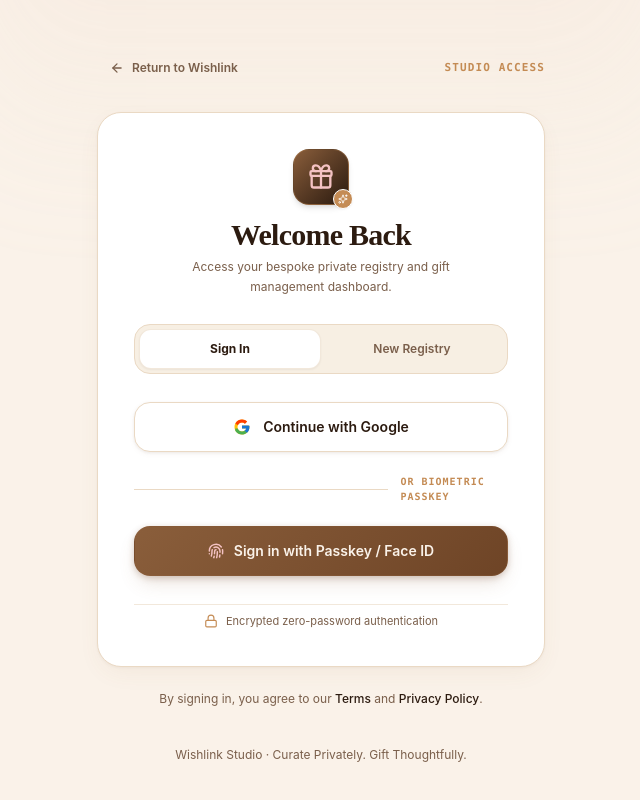
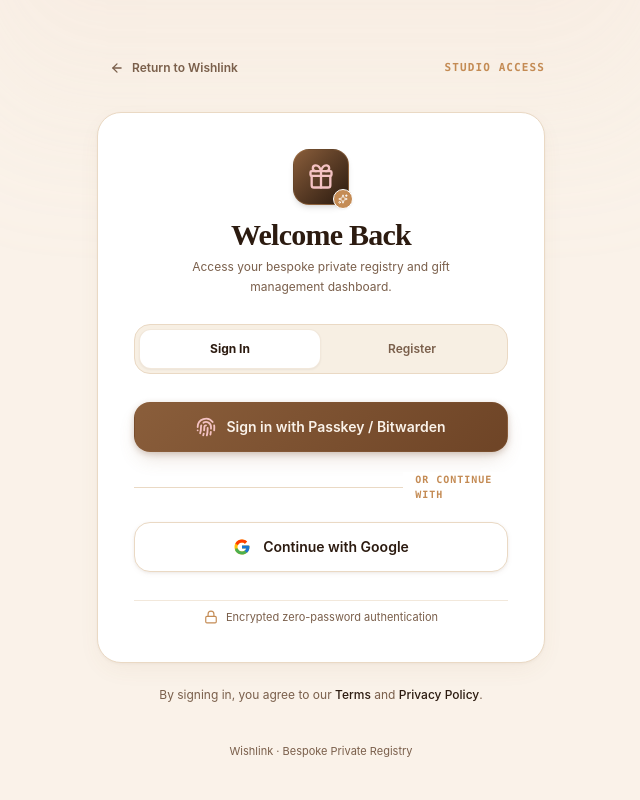
Before and after one commit to shovon05/wishlink, a Next.js app: page /login in a window 1280 px wide. Shown: the top 800 px of the page, without its empty margins (319-959 px from the left). Built offline with nearby package versions, Linux system fonts and the light colour scheme; no server answers.

Commit message:
feat(auth): promote passkey sign-in to primary login action and add password manager passkey support

```diff
--- a/app/(auth)/login/page.tsx
+++ b/app/(auth)/login/page.tsx
@@ -1,24 +1,24 @@
 'use client'
 
 import { useState } from 'react'
-import { createClient } from '@/lib/supabase/client'
 import { useRouter } from 'next/navigation'
 import Link from 'next/link'
-import { Gift, ArrowLeft, Sparkles, Fingerprint, Lock } from 'lucide-react'
+import { createClient } from '@/lib/supabase/client'
 import MaterialErrorBanner from '@/components/MaterialErrorBanner'
+import { Gift, Lock, ArrowLeft, Fingerprint, Sparkles } from 'lucide-react'
 
 export default function LoginPage() {
+  const router = useRouter()
   const supabase = createClient()
-  const router = useRouter()
-  const [errorMsg, setErrorMsg] = useState<unknown | null>(null)
+
+  const [activeTab, setActiveTab] = useState<'signin' | 'signup'>('signin')
   const [loadingGoogle, setLoadingGoogle] = useState(false)
   const [loadingPasskey, setLoadingPasskey] = useState(false)
-  const [activeTab, setActiveTab] = useState<'signin' | 'signup'>('signin')
+  const [errorMsg, setErrorMsg] = useState<unknown>(null)
 
   const handleGoogleLogin = async () => {
     setErrorMsg(null)
     setLoadingGoogle(true)
-
     try {
       const { error } = await supabase.auth.signInWithOAuth({
         provider: 'google',
@@ -26,7 +26,6 @@ export default function LoginPage() {
           redirectTo: `${window.location.origin}/auth/callback`,
         },
       })
-
       if (error) {
         setErrorMsg(error)
       }
@@ -41,17 +40,16 @@ export default function LoginPage() {
     setLoadingPasskey(true)
 
     try {
-      if (!window.PublicKeyCredential) {
-        throw new Error('Your browser or device does not currently support biometric Passkey authentication.')
+      if (typeof window === 'undefined' || !window.PublicKeyCredential) {
+        throw new Error('Your browser or device does not currently support Passkey authentication.')
       }
 
+      // Supabase Passwordless Passkey Login
+      // Prompts the browser's credential manager (Bitwarden, 1Password, Touch ID, Face ID, YubiKey)
+      // to select the user's enrolled passkey and authenticate with zero passwords.
       const { data, error } = await supabase.auth.signInWithPasskey()
 
       if (error) {
-        if (error.message.toLowerCase().includes('cancel') || error.message.includes('NotAllowedError')) {
-          setErrorMsg('Biometric sign-in was cancelled.')
-          return
-        }
         setErrorMsg(error)
         return
       }
@@ -115,7 +113,7 @@ export default function LoginPage() {
             </div>
           </div>
 
-          {/* Mode Tabs: Sign In / Create Account */}
+          {/* Segmented Auth Selector */}
           <div
             role="tablist"
             aria-label="Authentication Options"
@@ -145,7 +143,7 @@ export default function LoginPage() {
                   : 'text-slate-muted hover:text-ink'
               }`}
             >
-              New Registry
+              Register
             </button>
           </div>
 
@@ -154,12 +152,34 @@ export default function LoginPage() {
             <MaterialErrorBanner
               error={errorMsg}
               onDismiss={() => setErrorMsg(null)}
+              onRetry={handlePasskeyLogin}
               fallbackMessage="Authentication could not be completed."
             />
           )}
 
           {/* Authentication Actions */}
           <div className="space-y-3.5">
+            {/* 1. Primary Passkey / Passwordless Login Button */}
+            <button
+              onClick={handlePasskeyLogin}
+              disabled={loadingGoogle || loadingPasskey}
+              type="button"
+              className="posh-button-primary w-full flex items-center justify-center gap-2.5 px-5 py-3.5 rounded-2xl text-sm font-semibold active:scale-98 disabled:opacity-50 cursor-pointer border border-mocha/30 focus-visible:outline-none focus-visible:ring-2 focus-visible:ring-caramel min-h-[48px] shadow-sm"
+            >
+              <Fingerprint className="w-5 h-5 text-blush stroke-[2.2]" />
+              <span>
+                {loadingPasskey ? 'Waiting for Authenticator / Password Manager...' : 'Sign in with Passkey / Bitwarden'}
+              </span>
+            </button>
+
+            {/* Elegant Divider */}
+            <div className="relative py-1.5 flex items-center justify-center">
+              <div className="w-full border-t border-parchment" />
+              <span className="bg-white px-3 text-[10px] font-semibold text-caramel uppercase tracking-widest font-mono">
+                or continue with
+              </span>
+            </div>
+
             {/* Google OAuth Button */}
             <button
               onClick={handleGoogleLogin}
@@ -177,27 +197,6 @@ export default function LoginPage() {
                 {loadingGoogle
                   ? 'Connecting with Google...'
                   : activeTab === 'signin' ? 'Continue with Google' : 'Sign Up with Google'}
-              </span>
-            </button>
-
-            {/* Elegant Divider */}
-            <div className="relative py-2 flex items-center justify-center">
-              <div className="w-full border-t border-parchment" />
-              <span className="bg-white px-3 text-[10px] font-semibold text-caramel uppercase tracking-widest font-mono">
-                or biometric passkey
-              </span>
-            </div>
-
-            {/* Biometric Passkey Button */}
-            <button
-              onClick={handlePasskeyLogin}
-              disabled={loadingGoogle || loadingPasskey}
-              type="button"
-              className="posh-button-primary w-full flex items-center justify-center gap-2.5 px-5 py-3.5 rounded-2xl text-sm font-semibold active:scale-98 disabled:opacity-50 cursor-pointer border border-mocha/30 focus-visible:outline-none focus-visible:ring-2 focus-visible:ring-caramel min-h-[48px]"
-            >
-              <Fingerprint className="w-4 h-4 text-blush stroke-[2.2]" />
-              <span>
-                {loadingPasskey ? 'Verifying biometric passkey...' : 'Sign in with Passkey / Face ID'}
               </span>
             </button>
           </div>
@@ -219,8 +218,8 @@ export default function LoginPage() {
       </div>
 
       {/* Footer Branding */}
-      <footer className="text-center text-xs text-slate-muted py-4">
-        <span>Wishlink Studio · Curate Privately. Gift Thoughtfully.</span>
+      <footer className="w-full max-w-md text-center py-4 text-[11px] text-slate-muted">
+        <span>Wishlink &middot; Bespoke Private Registry</span>
       </footer>
     </main>
   )
--- a/app/dashboard/security/page.tsx
+++ b/app/dashboard/security/page.tsx
@@ -58,6 +58,12 @@ export default function SecurityPage() {
         throw new Error('Your browser or hardware does not support Passkey (WebAuthn) registration.')
       }
 
+      // Check for password manager support or platform authenticator
+      const isBitwardenOrExtensionAvailable = typeof window.PublicKeyCredential !== 'undefined'
+
+      // Call Supabase registerPasskey
+      // Note: Supabase passkey registration allows modern password managers (Bitwarden, 1Password, Dashlane)
+      // and device authenticators (Touch ID, Windows Hello, YubiKey) to capture and store the credential.
       const { data, error } = await supabase.auth.registerPasskey()
 
       if (error) {
@@ -66,7 +72,11 @@ export default function SecurityPage() {
       }
 
       if (data) {
-        setSuccessMsg('New biometric Passkey enrolled successfully.')
+        setSuccessMsg(
+          isBitwardenOrExtensionAvailable
+            ? 'New Passkey enrolled successfully! Saved to your password manager or biometric authenticator.'
+            : 'New biometric Passkey enrolled successfully.'
+        )
         await fetchPasskeys()
       }
     } catch (err) {
@@ -105,12 +115,12 @@ export default function SecurityPage() {
             <span>Security & Credentials</span>
           </h1>
           <p className="text-xs sm:text-sm text-slate-muted mt-1 leading-relaxed">
-            Manage hardware passkeys, biometric authentication, and multi-factor security.
+            Manage passwordless passkeys (Touch ID, Bitwarden, 1Password) and multi-factor security.
           </p>
         </div>
         <div className="flex items-center gap-2 self-start sm:self-auto bg-parchment-light/60 px-3 py-1.5 rounded-full border border-parchment text-[11px] font-mono text-mocha font-semibold">
           <Sparkles className="w-3.5 h-3.5 text-caramel" />
-          <span>Zero-Knowledge Protection</span>
+          <span>FIDO2 / WebAuthn Certified</span>
         </div>
       </div>
 
@@ -137,10 +147,10 @@ export default function SecurityPage() {
         <div>
           <h2 className="text-base font-serif font-bold text-ink flex items-center gap-2">
             <KeyRound className="w-5 h-5 text-caramel stroke-[2.2]" />
-            <span>Biometric Passkeys (Passwordless)</span>
+            <span>Passkeys (Passwordless & Password Managers)</span>
           </h2>
           <p className="text-xs text-slate-muted mt-1 leading-relaxed">
-            Use Touch ID, Face ID, Windows Hello, or a YubiKey to sign in instantly without typing a password.
+            Sign in with Bitwarden, 1Password, Touch ID, Face ID, Windows Hello, or a hardware YubiKey without ever typing a password.
           </p>
         </div>
 
@@ -154,7 +164,7 @@ export default function SecurityPage() {
             {loading ? (
               <>
                 <Loader2 className="w-3.5 h-3.5 animate-spin" />
-                <span>Enrolling Passkey...</span>
+                <span>Requesting Authenticator...</span>
               </>
             ) : (
               <>
@@ -167,12 +177,12 @@ export default function SecurityPage() {
 
         <div className="space-y-2 pt-2 border-t border-parchment">
           <span className="text-[11px] font-semibold text-slate-muted block">
-            Enrolled Hardware & Biometric Keys
+            Enrolled Hardware & Password Manager Keys
           </span>
 
           {passkeys.length === 0 ? (
             <p className="text-xs text-slate-muted bg-parchment-light/40 p-4 rounded-2xl border border-parchment leading-relaxed">
-              No passkeys enrolled on this account yet. Add one above for instant, passwordless sign-in, or use the Authenticator App (TOTP) below.
+              No passkeys enrolled on this account yet. Add one above to enable instant passwordless sign-in with your password manager or device biometrics.
             </p>
           ) : (
             <ul className="space-y-2.5">
@@ -183,7 +193,7 @@ export default function SecurityPage() {
                 >
                   <div className="space-y-0.5">
                     <p className="text-xs font-semibold text-ink">
-                      {pk.friendly_name || 'Biometric Credential'}
+                      {pk.friendly_name || 'Passkey Credential'}
                     </p>
                     <p className="text-[10px] text-slate-muted font-mono">
                       Enrolled on {new Date(pk.created_at).toLocaleDateString()}
```
Also changed, not shown: 1 other file (tests, documents, lock files or other folders).
